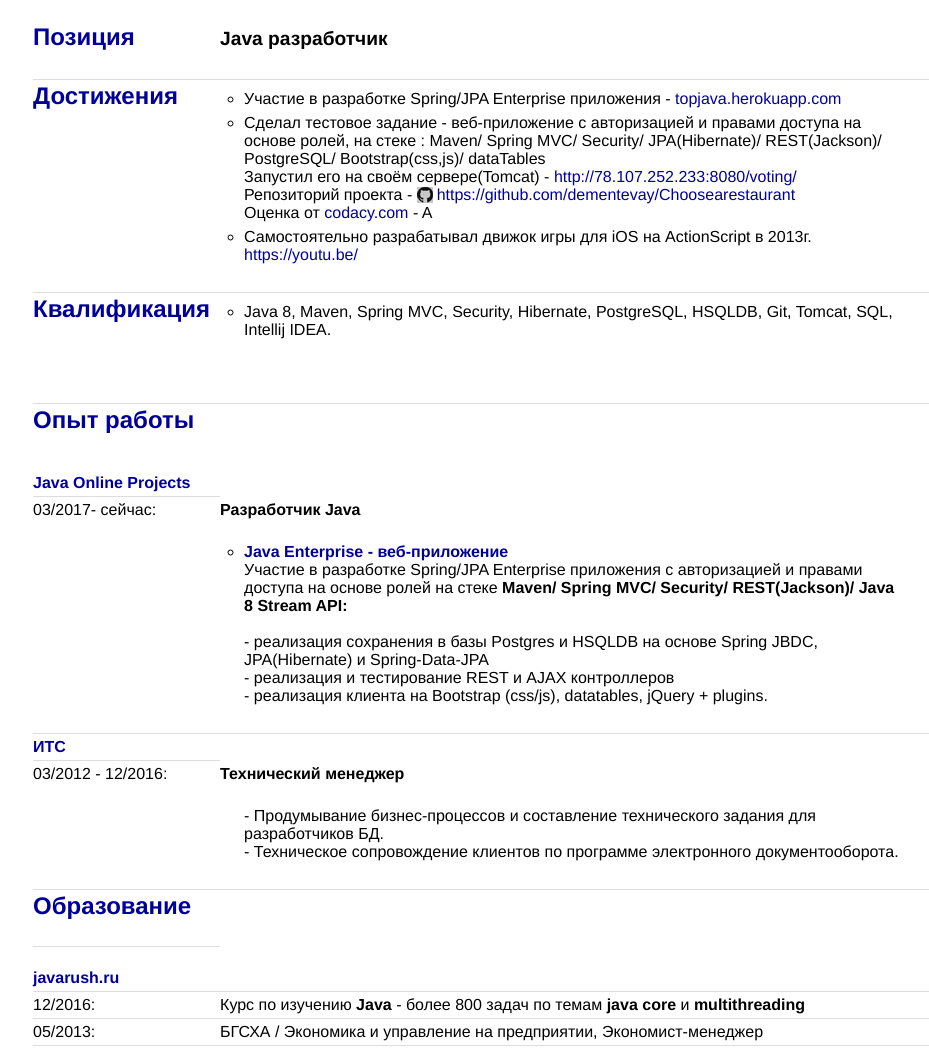
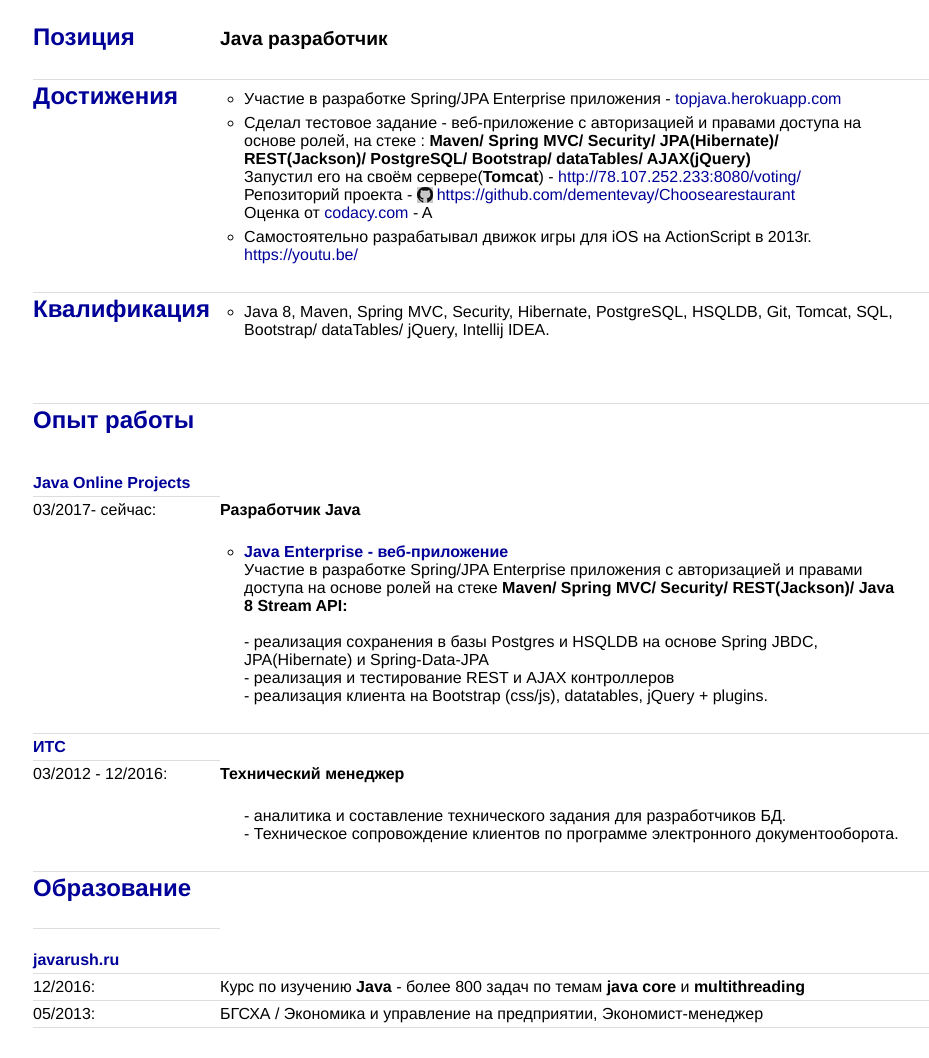
Before and after one commit to dementevay/dementevay.github.io, a plain HTML site: page index.html in a window 1280 px wide. Shown: the part 349-1407 px from the top of the page, without its empty margins (157-1086 px from the left). Drawn offline with Linux system fonts and the light colour scheme.

Commit message:
Resume ver1.0.7 add Security, Bootstrap .FIX

```diff
--- a/index.html
+++ b/index.html
@@ -58,8 +58,8 @@
                         <ul>
                             <li>Участие в разработке Spring/JPA Enterprise приложения - <a href="https://topjava.herokuapp.com/" target="_blank">topjava.herokuapp.com</a> </li>
                             <li>Сделал тестовое задание - веб-приложение с авторизацией и правами доступа на основе ролей, на стеке :
-                                Maven/ Spring MVC/ Security/ JPA(Hibernate)/ REST(Jackson)/ PostgreSQL/ Bootstrap(css,js)/ dataTables
-                                <br>Запустил его на своём сервере(Tomcat) - <a href="http://78.107.252.233:8080/voting/" target="_blank">http://78.107.252.233:8080/voting/</a>
+                                <b>Maven/ Spring MVC/ Security/ JPA(Hibernate)/ REST(Jackson)/ PostgreSQL/ Bootstrap/ dataTables/ AJAX(jQuery)</b>
+                                <br>Запустил его на своём сервере(<b>Tomcat</b>) - <a href="http://78.107.252.233:8080/voting/" target="_blank">http://78.107.252.233:8080/voting/</a>
                                 <br>Репозиторий проекта - <a href="https://github.com/dementevay/Choosearestaurant" target="_blank">https://github.com/dementevay/Choosearestaurant</a>
                                 <br>Оценка от <a href="https://www.codacy.com/app/dementevay/Choosearestaurant?utm_source=github.com&utm_medium=referral&utm_content=dementevay/Choosearestaurant&utm_campaign=Badge_Grade" target="_blank">codacy.com</a>  - A
 
@@ -71,7 +71,7 @@
                     <td><h3><a name="qualification">Квалификация</a></h3></td>
                     <td>
                         <ul>
-                            <li>Java 8, Maven, Spring MVC, Security, Hibernate, PostgreSQL, HSQLDB, Git, Tomcat, SQL, Intellij IDEA.</li>
+                            <li>Java 8, Maven, Spring MVC, Security, Hibernate, PostgreSQL, HSQLDB, Git, Tomcat, SQL, Bootstrap/ dataTables/ jQuery,  Intellij IDEA.</li>
                         </ul>
                         <br>
                         <br>
@@ -107,7 +107,7 @@
                     <td><strong>Технический менеджер</strong>
                         <p>
                         <ul>
-                            - Продумывание бизнес-процессов и составление технического задания для разработчиков БД.
+                            - аналитика и составление технического задания для разработчиков БД.
                             <br>- Техническое сопровождение клиентов по программе электронного документооборота.
                         </ul>
                         </p>
```
